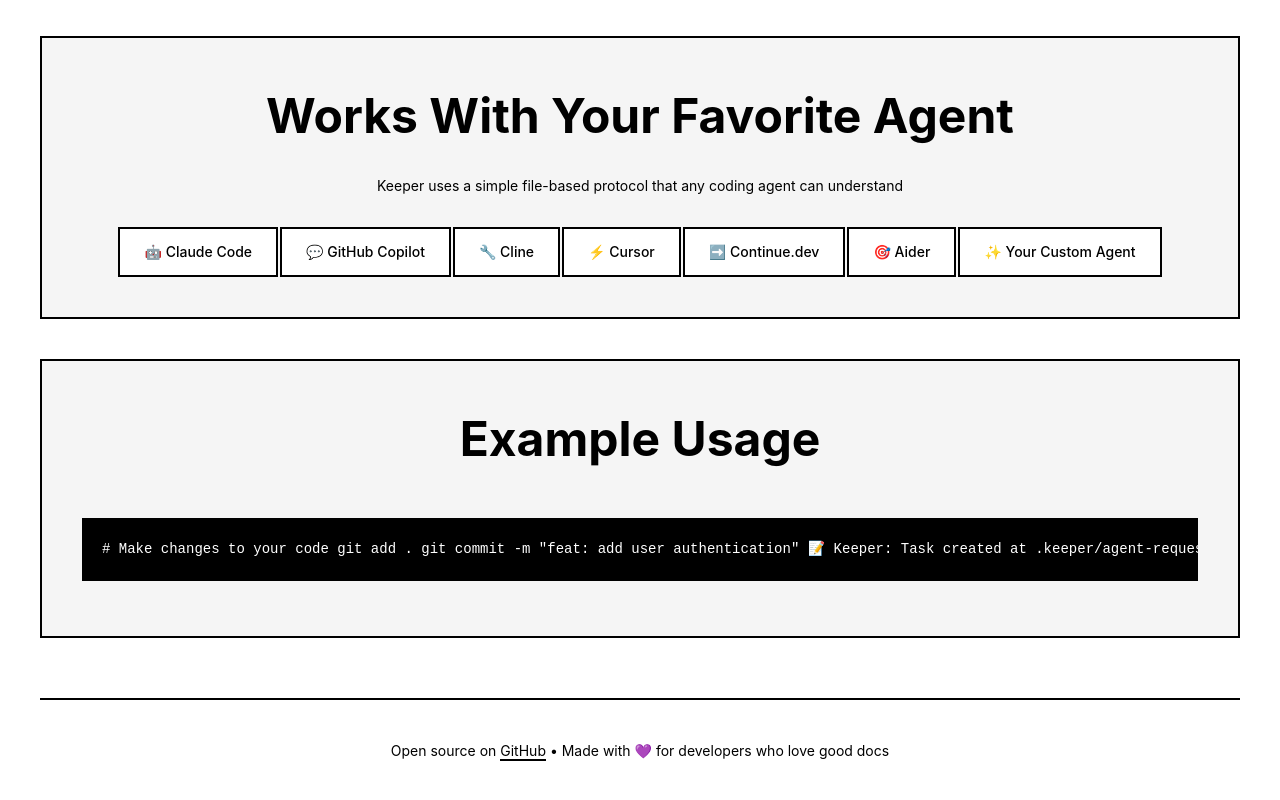
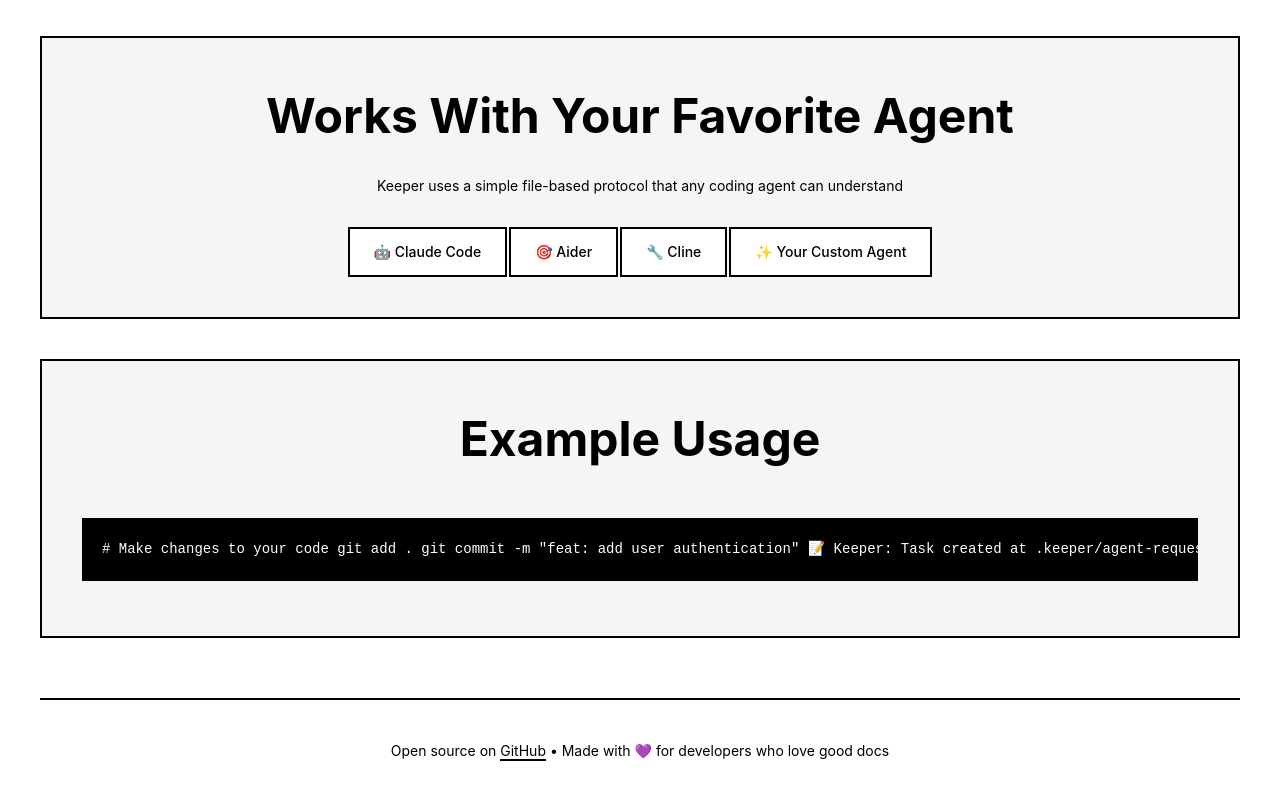
Before and after one commit to DigitalCreationsCo/keeper, a plain HTML site: page docs/index.html in a window 1280 px wide. Shown: the part 1737-2537 px from the top of the page. Drawn offline with Linux system fonts and the light colour scheme.

Commit message:
pre-release 1.2.0

```diff
--- a/docs/index.html
+++ b/docs/index.html
@@ -363,11 +363,8 @@
             </p>
             <div class="agents-grid">
                 <div class="agent-badge">🤖 Claude Code</div>
-                <div class="agent-badge">💬 GitHub Copilot</div>
+                <div class="agent-badge">🎯 Aider</div>
                 <div class="agent-badge">🔧 Cline</div>
-                <div class="agent-badge">⚡ Cursor</div>
-                <div class="agent-badge">➡️ Continue.dev</div>
-                <div class="agent-badge">🎯 Aider</div>
                 <div class="agent-badge">✨ Your Custom Agent</div>
             </div>
         </div>
```
Also changed, not shown: .keeper/agent-task.md (added), README.md, 1 other file.
